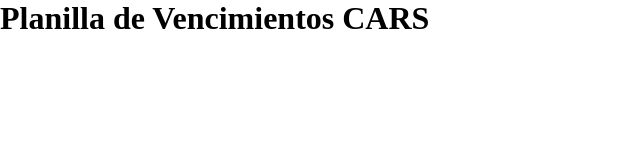
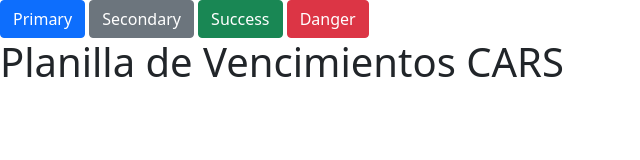
Before and after one commit to humbuck3r/cars-app, a website: page index.html in a window 1280 px wide. Shown: the whole page, without its empty margins (0-640 px from the left). Drawn offline with nearby package versions, Linux system fonts and the light colour scheme.

Commit message:
agregamos bootstrap

```diff
--- a/index.html
+++ b/index.html
@@ -1,14 +1,25 @@
 <!DOCTYPE html>
 <html lang="en">
   <head>
-    <meta charset="UTF-8">
-    <meta http-equiv="X-UA-Compatible" content="IE=edge">
-    <meta name="viewport" content="width=device-width, initial-scale=1.0">
-    <link rel="stylesheet" href="./style.css">
+    <meta charset="UTF-8" />
+    <meta http-equiv="X-UA-Compatible" content="IE=edge" />
+    <meta name="viewport" content="width=device-width, initial-scale=1.0" />
+    <script
+      src="https://cdn.jsdelivr.net/npm/bootstrap@5.1.3/dist/js/bootstrap.bundle.min.js"
+      integrity="sha384-ka7Sk0Gln4gmtz2MlQnikT1wXgYsOg+OMhuP+IlRH9sENBO0LRn5q+8nbTov4+1p"
+      crossorigin="anonymous"
+    ></script>
+    <link rel="stylesheet" href="./style.css" />
+    <link href="https://cdn.jsdelivr.net/npm/bootstrap@5.1.3/dist/css/bootstrap.min.css" rel="stylesheet" integrity="sha384-1BmE4kWBq78iYhFldvKuhfTAU6auU8tT94WrHftjDbrCEXSU1oBoqyl2QvZ6jIW3" crossorigin="anonymous">
     <title>CARS</title>
   </head>
   <body>
-
+    <div>
+      <button type="button" class="btn btn-primary">Primary</button>
+      <button type="button" class="btn btn-secondary">Secondary</button>
+      <button type="button" class="btn btn-success">Success</button>
+      <button type="button" class="btn btn-danger">Danger</button>
+    </div>
   </body>
   <h1>Planilla de Vencimientos CARS</h1>
   <script src="./functions.js"></script>
--- /dev/null
+++ b/package.json
@@ -0,0 +1,5 @@
+{
+  "dependencies": {
+    "bootstrap": "^5.1.3"
+  }
+}
```
Also changed, not shown: 1 other file. Lines whose indentation alone changed are shown as unchanged.
